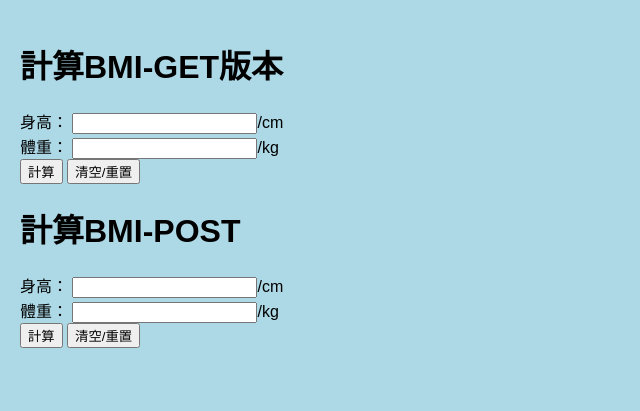
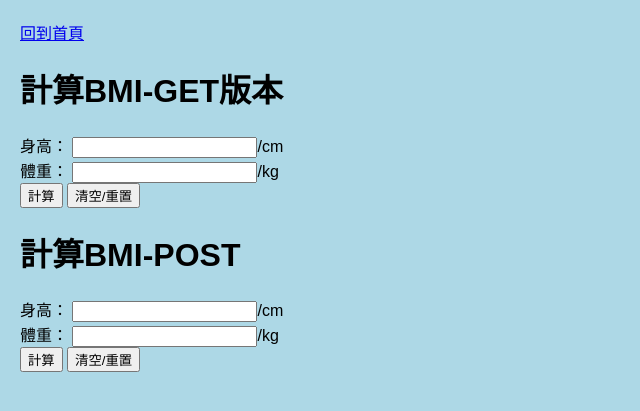
Before and after one commit to oliviawu31/113-PHP, a PHP site: page /bmi.php in a window 1280 px wide. Shown: the top 411 px of the page, without its empty margins (0-640 px from the left). Run offline with PHP 8.4, Linux system fonts and the light colour scheme.

```diff
--- a/bmi.php
+++ b/bmi.php
@@ -16,6 +16,7 @@
 
 </head>
 <body>
+    <div><a href="index.html">回到首頁</a></div>
 <?php
     //這行檢查URL中是否存在名為 bmi 的參數。//
     //isset() 用於確認該變數是否被設置且不為 null。//
```
Also changed, not shown: login.php (added).
